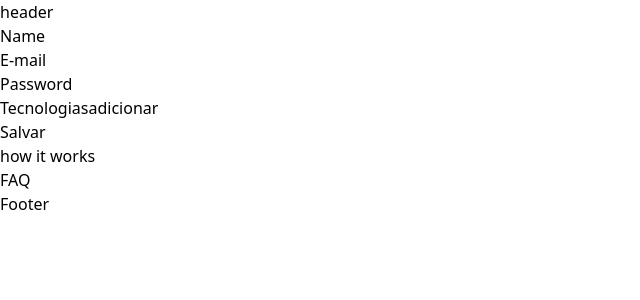
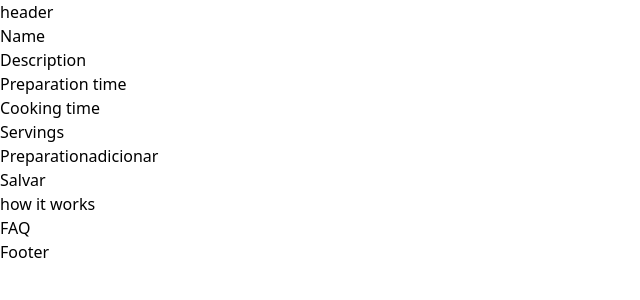
Before and after one commit to GabrielDeFreitas/receitosas, a React (Vite) app: page / in a window 1280 px wide. Shown: the top 300 px of the page, without its empty margins (0-640 px from the left). Built offline with nearby package versions, Linux system fonts and the light colour scheme.

Commit message:
feat: add fields recipe manager

```diff
--- a/src/components/RecipeForm/index.tsx
+++ b/src/components/RecipeForm/index.tsx
@@ -16,19 +16,17 @@ const createRecipeFormSchema = z.object({
         })
         .join(' ');
     }),
-  email: z.string().nonempty('o email é obrigatorio').email('formato de email invalido'),
-  password: z.string().min(6, 'a senha precisa de no minimio 6 caracteres'),
-  techs: z
+  description: z.string().nonempty('a descrição é obrigatorio'),
+  preparation_time: z.string().min(6, 'mínimo 6 caracteres').nonempty('campo obrigatório'),
+  cooking_time: z.string().min(6, 'mínimo 6 caracteres').nonempty('campo obrigatório'),
+  servings: z.string().min(6, 'mínimo 6 caracteres').nonempty('campo obrigatório'),
+  preparation: z
     .array(
       z.object({
-        title: z.string().nonempty('o titulo é obrigatorio'),
-        knowledge: z
-          .number()
-          .min(4, 'O conhecimento deve ser pelo menos 1')
-          .max(10, 'O conhecimento deve ser no máximo 2'),
+        preparation: z.string().nonempty('campo obrigatório'),
       }),
     )
-    .min(2, 'insira pelo menos 2 tecnologias'),
+    .min(2, 'insira pelo menos 2 preparações'),
 });
 
 type CreateUserFormData = z.infer<typeof createRecipeFormSchema>;
@@ -47,15 +45,25 @@ export function RecipeForm() {
 
   const { fields, append, remove } = useFieldArray({
     control,
-    name: 'techs',
+    name: 'preparation',
   });
 
   function createRecipe(data: CreateUserFormData) {
-    setOutput(JSON.stringify(data, null, 2));
+    const preparationWithOrder = data.preparation.map((prep, index) => ({
+      order: index + 1,
+      preparation: prep.preparation,
+    }));
+
+    const result = {
+      ...data,
+      preparation: preparationWithOrder,
+    };
+
+    setOutput(JSON.stringify(result, null, 2));
   }
 
   function addNewTech() {
-    append({ title: '', knowledge: 0 });
+    append({ preparation: '' });
   }
 
   return (
@@ -68,41 +76,49 @@ export function RecipeForm() {
             {errors.name && <span>{errors.name.message}</span>}
           </div>
           <div>
-            <label htmlFor="email">E-mail</label>
-            <input {...register('email')} className="border border-zinc-600" type="email" />
-            {errors.email && <span>{errors.email.message}</span>}
+            <label htmlFor="description">Description</label>
+            <input {...register('description')} className="border border-zinc-600" type="text" />
+            {errors.description && <span>{errors.description.message}</span>}
           </div>
           <div>
-            <label htmlFor="password">Password</label>
-            <input {...register('password')} className="border border-zinc-600" type="password" />
-            {errors.password && <span>{errors.password.message}</span>}
+            <label htmlFor="preparation_time">Preparation time</label>
+            <input {...register('preparation_time')} className="border border-zinc-600" type="text" />
+            {errors.preparation_time && <span>{errors.preparation_time.message}</span>}
           </div>
-
           <div>
-            <label htmlFor="techs">
-              Tecnologias
+            <label htmlFor="cooking_time">Cooking time</label>
+            <input {...register('cooking_time')} className="border border-zinc-600" type="text" />
+            {errors.cooking_time && <span>{errors.cooking_time.message}</span>}
+          </div>
+          <div>
+            <label htmlFor="servings">Servings</label>
+            <input {...register('servings')} className="border border-zinc-600" type="text" />
+            {errors.servings && <span>{errors.servings.message}</span>}
+          </div>
+          <div>
+            <label htmlFor="preparation">
+              Preparation
               <button type="button" onClick={addNewTech} className="bg-emerald-500 rounded font-semibold p-1">
                 adicionar
               </button>
             </label>
             {fields.map((field, index) => (
               <div key={field.id} className="flex items-center gap-2">
-                <input {...register(`techs.${index}.title`)} className="border border-zinc-600" type="text" />
-                {errors.techs?.[index]?.title && <span>{errors.techs[index].title.message}</span>}
-
+                <span>{`Order: ${index + 1}`}</span>
                 <input
-                  {...register(`techs.${index}.knowledge`, { valueAsNumber: true })}
+                  {...register(`preparation.${index}.preparation`)}
                   className="border border-zinc-600"
-                  type="number"
+                  type="text"
                 />
-                {errors.techs?.[index]?.knowledge && <span>{errors.techs[index].knowledge.message}</span>}
-
+                {errors.preparation?.[index]?.preparation && (
+                  <span>{errors.preparation[index].preparation.message}</span>
+                )}
                 <button type="button" onClick={() => remove(index)} className="bg-red-500 text-white rounded p-1">
                   Remover
                 </button>
               </div>
             ))}
-            {errors.techs && <span>{errors.techs.message}</span>}
+            {errors.preparation && <span>{errors.preparation.message}</span>}
           </div>
 
           <button className="bg-emerald-500 rounded font-semibold p-1" type="submit">
```
